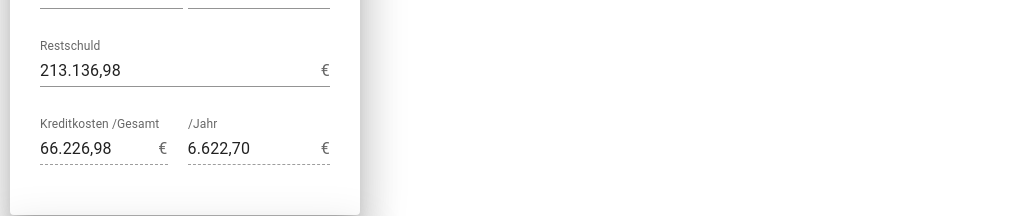
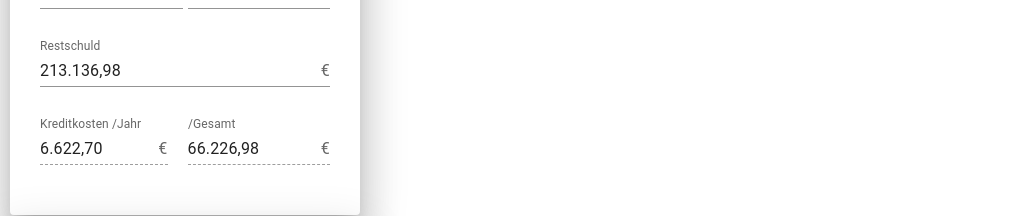
Before and after one commit to ThibaultJanBeyer/property-investment-calculator, a React (Create React App) app: page / in a window 1280 px wide. Shown: the part 1269-1485 px from the top of the page, without its empty margins (0-1036 px from the left). Built offline with nearby package versions, Linux system fonts and the light colour scheme.

Commit message:
expand loan costs

```diff
--- a/src/components/sections/Loan.tsx
+++ b/src/components/sections/Loan.tsx
@@ -3,9 +3,9 @@ import React from 'react'
 import { Input } from '../inputs/Input'
 import { InputTotal } from '../inputs/InputTotal'
 import { InputMonthYear } from '../inputs/InputMonthYear'
-import { InputTotalMonthYear } from '../inputs/InputTotalMonthYear'
 import { Paper } from '../ui/Paper'
 import { Spacer } from '../ui/Spacer'
+import { Duoline } from '../ui/Duoline'
 import { useCalculatorStore } from '../../store/CalculatorStore'
 
 export const Loan: React.FunctionComponent = () => {
@@ -25,12 +25,31 @@ export const Loan: React.FunctionComponent = () => {
       <Spacer />
       <Input label="Restschuld" stateKey="loan_outstanding" />
       <Spacer />
-      <InputTotalMonthYear
-        label="Kreditkosten"
+      <Duoline isEven>
+        <div style={{ marginRight: '15px' }}>
+          <InputTotal
+            label="Kreditkosten /Jahr"
+            stateKey="loan_cost"
+            stateKeys={[
+              'loan_installment_year',
+              'loan_length',
+              'loan_outstanding',
+              'loan_total',
+            ]}
+            newVal={
+              (state.main.loan_installment_year.val *
+                state.main.loan_length.val +
+                state.main.loan_outstanding.val -
+                state.main.loan_total.val) /
+              state.main.loan_length.val
+            }
+          />
+        </div>
+        <InputTotal
+          label="/Gesamt"
           stateKey="loan_cost_total"
-        yearSuffix="_total"
           stateKeys={[
-          'loan_installment',
+            'loan_installment_year',
             'loan_length',
             'loan_outstanding',
             'loan_total',
@@ -40,10 +59,8 @@ export const Loan: React.FunctionComponent = () => {
             state.main.loan_outstanding.val -
             state.main.loan_total.val
           }
-        dividedBy={state.main.loan_length.val}
-        monthLabel="Jahr"
-        yearLabel="Gesamt"
         />
+      </Duoline>
     </Paper>
   )
 }
```
Lines whose indentation alone changed are shown as unchanged.
